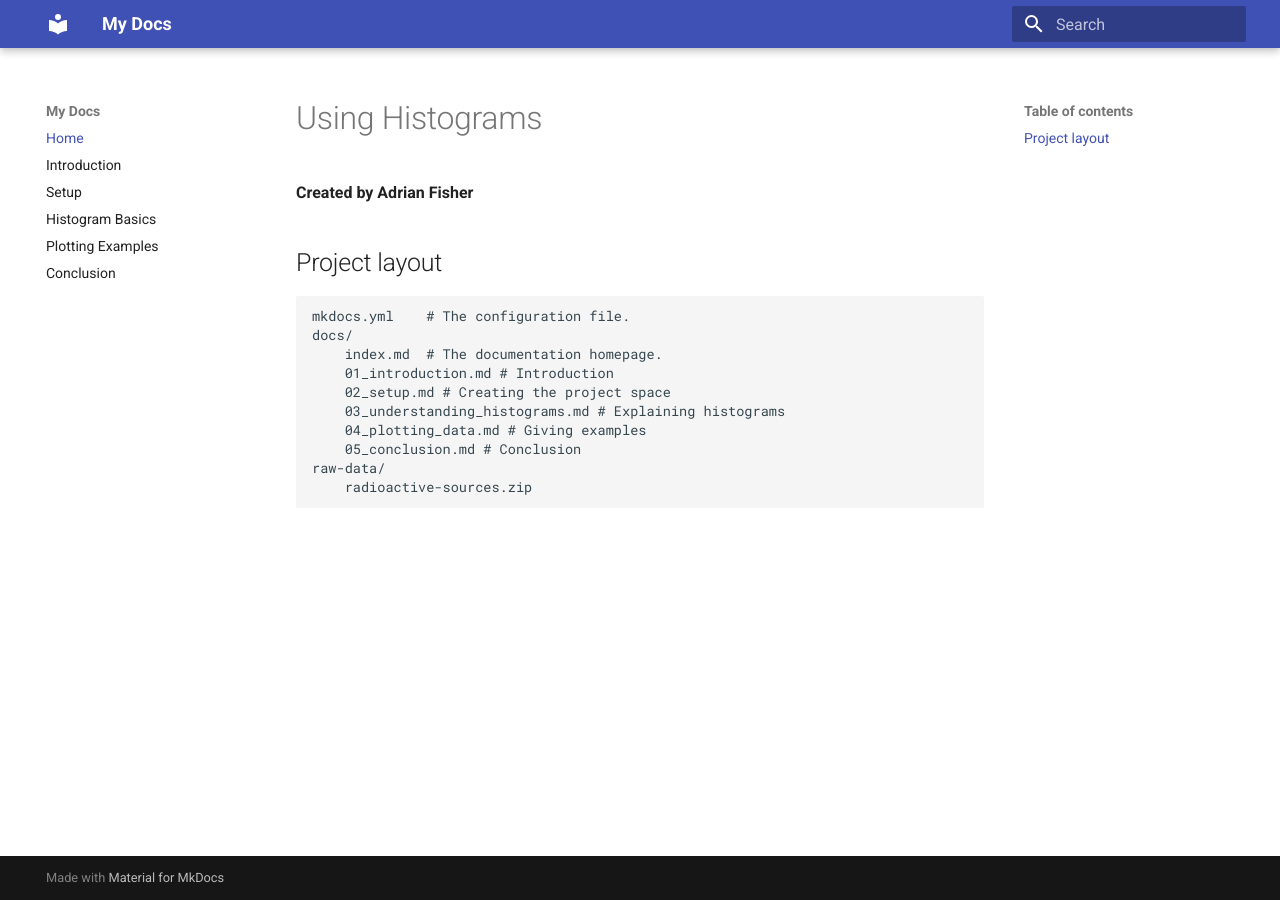
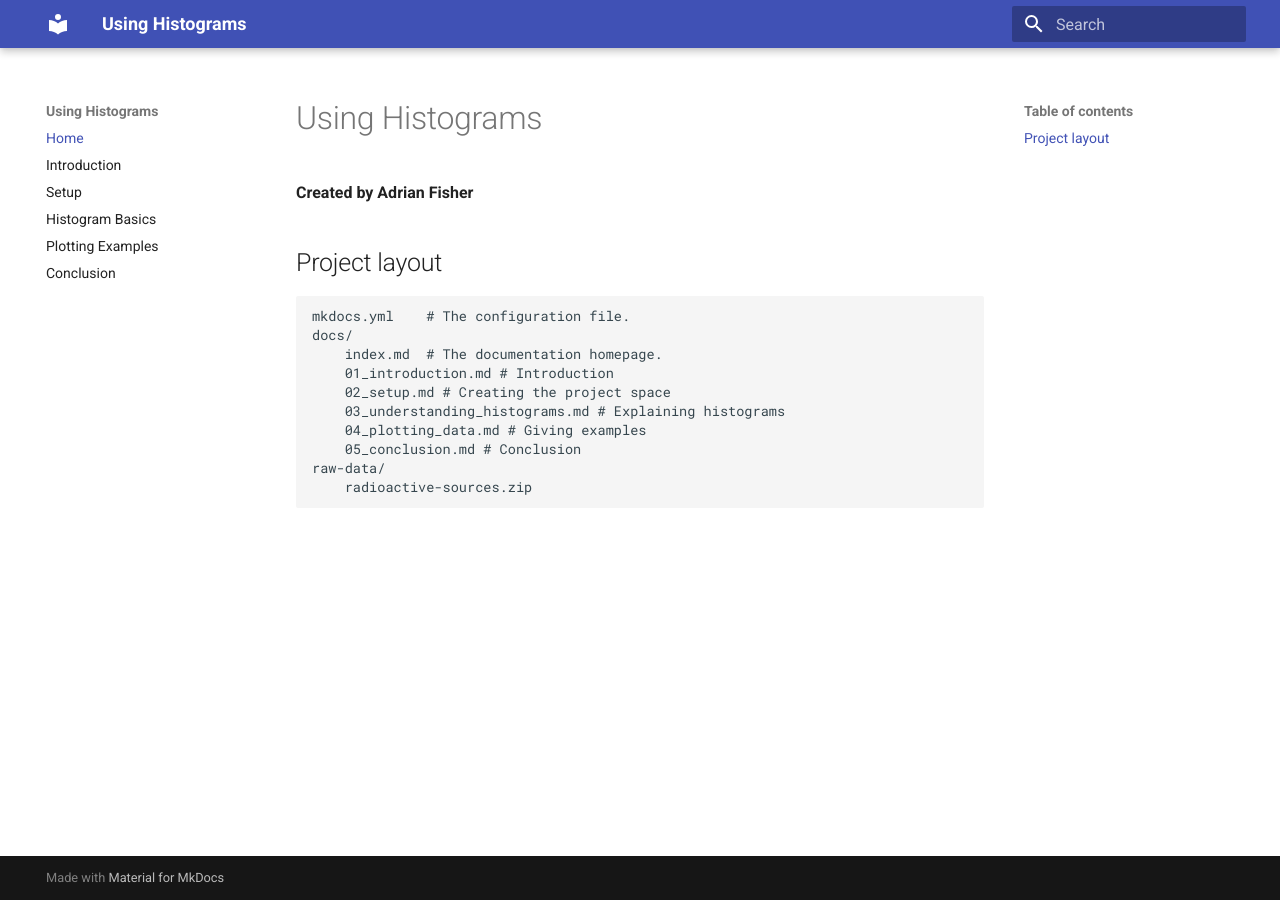
Before and after one commit to det-lab/histograms, an MkDocs documentation site: the page built from docs/index.md, in a window 1280 px wide. Built offline with MkDocs 1.6.1 and Material for MkDocs 9.7.7, drawn with Linux system fonts in a browser that asks for light colours.

Commit message:
Updated site name

```diff
--- a/mkdocs.yml
+++ b/mkdocs.yml
@@ -1,4 +1,4 @@
-site_name: My Docs
+site_name: Using Histograms
 nav:
   - Home: index.md
   - Introduction: 01_introduction.md
```
